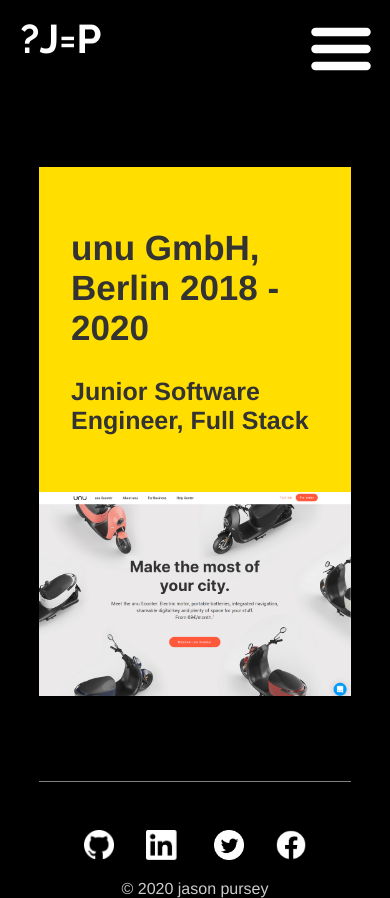
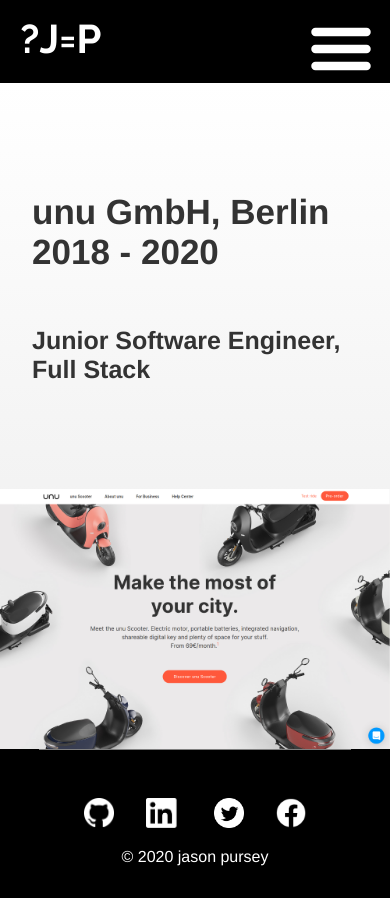
Before and after one commit to oswalde-p/personal-site, a Vue app: page /jobs in a window 390 px wide. After the commit the page ends 866 px from the top, so only its background shows below. Built offline with nearby package versions, Linux system fonts and the light colour scheme.

Commit message:
Use white background for sections

```diff
--- a/src/assets/style.css
+++ b/src/assets/style.css
@@ -13,9 +13,12 @@
 }
 
 section {
-  margin: 10vh 20vw;
-  /* min-height: 50vh; */
   text-align: start;
+}
+
+.item {
+  background: linear-gradient(#fff, rgb(235, 235, 235));
+  color: black;
 }
 
 h1 {
@@ -25,10 +28,6 @@
 
 h3 {
   font-size: 25px;
-}
-
-p {
-  color: #ccc;
 }
 
 a {
@@ -41,10 +40,6 @@
 }
 
 @media (max-width: 700px) {
-  section {
-    margin: 10vh 10vw;
-  }
-
   h1 {
     margin-top: 1.5em;
   }
--- a/src/components/common/header.vue
+++ b/src/components/common/header.vue
@@ -87,6 +87,7 @@
   text-align: start;
   top: 0;
   width: 100%;
+  z-index: 1;
   & li {
     display: block;
     padding: 0.5em 1em;
--- a/src/components/contact/index.vue
+++ b/src/components/contact/index.vue
@@ -28,12 +28,19 @@
       a(:href="guhrliIssue" target="_blank") open an issue on github.
     h1 Recruitment
     p
-      | Looking for your next engineer? Great! Reach out on LinkedIn or
+      | Looking for your next engineer? Great! Reach out on
+      |
+      a(href="https://www.linkedin.com/in/jason-pursey/" target="_blank") LinkedIn
+      |
+      | or
       |
       a(:href="`mailto:${jobsEmail}`") email me
-      | ! Please note that right now I'm only interested in working in Melbourne or full time remote :)
 </template>
 <style lang="scss" scoped>
+  section {
+    margin: 5em 20%;
+  }
+
   h3 {
     margin-top: 3em;
   }
--- a/src/components/home/index.vue
+++ b/src/components/home/index.vue
@@ -22,6 +22,7 @@
 </template>
 <style lang="scss" scoped>
 section {
+  background-color: initial;
   margin: 0;
   scroll-behavior: smooth;
 }
--- a/src/components/jobs/index.vue
+++ b/src/components/jobs/index.vue
@@ -5,7 +5,7 @@
 </script>
 <template lang="pug">
   section.jobs
-    .job
+    .job.item
       .copy
         h2 unu GmbH, Berlin 2018 - 2020
         h3 Junior Software Engineer, Full Stack
@@ -14,25 +14,30 @@
 </template>
 <style lang="scss" scoped>
 .job {
-  background-color: #FFDE00;
   color: #333;
+  display: grid;
+  grid-template-columns: 1fr 1fr;
+  min-height: 80vh;
   overflow: hidden;
+  position: relative;
 }
 
 .copy {
-  float: left;
-  padding: 4em 0 1em 4em;
-  min-height: 13em;
-  width: 40%;
+  margin: 0 5em;
 }
 
 img {
-  float: right;
-  width: 50%;
+  width: 100%;
 }
 
 h2 {
   font-size: 35px;
+}
+
+a, .copy {
+  display: flex;
+  flex-direction: column;
+  justify-content: center;
 }
 
 a img {
@@ -40,18 +45,16 @@
 }
 
 @media all and (max-width: 1500px) {
-  .copy {
-  padding: 2em;
-    width: unset;
-  }
-  img {
-    float: none;
-    margin-bottom: -0.5em;
-    width: 100%;
-  }
 }
 
 @media all and (max-width: 700px) {
+  .job {
+    grid-template-columns: 1fr;
+    min-height: unset;
+  }
 
+  .copy {
+    margin: 5em 2em;
+  }
 }
 </style>
--- a/src/components/projects/projectItem.vue
+++ b/src/components/projects/projectItem.vue
@@ -30,7 +30,7 @@
 }
 </script>
 <template lang="pug">
-  .project
+  .project.item
     img(v-if="imageName" :src="imagePath")
     .info
       h2 {{ title }}
@@ -44,15 +44,20 @@
   display: grid;
   grid-column-gap: 1em;
   grid-row-gap: 2em;
-  grid-template-columns: 2fr 3fr;
-  padding: 9em 0;
-  &:not(:last-of-type){
-    border-bottom: 1px solid #ccc;
-  }
+  grid-template-columns: 2fr 3fr 1fr;
+  padding-top: 1em;
 }
 
+.info, img {
+  display: flex;
+  flex-direction: column;
+  justify-content: center;
+}
 
 img {
+  box-sizing: border-box;
+  padding: 10%;
+  margin-left: 5em;
   width: 80%;
 }
 
@@ -62,24 +67,32 @@
 }
 
 li {
-  background-color: #eee;
+  background-color: #333;
   border-radius: 1em;
-  color: #555;
+  color: #eee;
   display: inline-block;
   font-weight: 500;
   margin: 0.6em 1em 0.6em 0;
   padding: 0.2em 1em 0.2em 1em;
 }
 
+a {
+  color: black;
+}
+
 @media all and (max-width: 700px) {
   .project {
     grid-template-columns: 100%;
-    padding-top: 3em;
   }
 
   img {
-    margin: 0 10%;
+    margin: 10%;
+    padding: 0;
     width: 80%;
+  }
+
+  .info {
+    margin: 0 2em 3em;
   }
 }
 </style>
```
